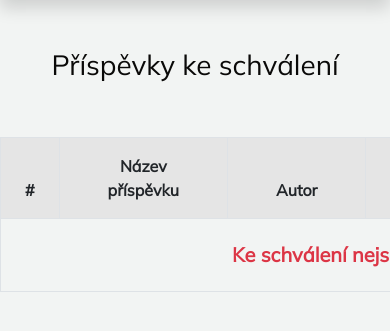
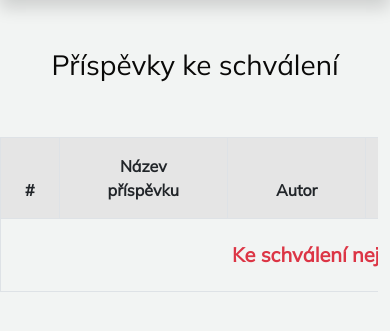
Before and after one commit to Michael86868/BLOG-Symfony, a Symfony app: template templates/approval/index.html.twig in a window 390 px wide; the page is wider, and only the part inside the window is pictured. Shown: the part 90-421 px from the top of that part. Run offline with Twig, Linux system fonts and the light colour scheme; the template is opened without the code that fills it, so the values that code supplies are empty; some libraries are stand-ins or nearby versions.

Commit message:
Edited responsive design

```diff
--- a/templates/approval/index.html.twig
+++ b/templates/approval/index.html.twig
@@ -8,7 +8,7 @@
                     <div class="col-xl-12">
                             <h1 class="text-center">Příspěvky ke schválení</h1>
                     </div>
-                    <div class="row row-cols-1 row-cols-lg-3 g-4 px-6">
+                    <div class="row row-cols-1 row-cols-lg-3 g-4 px-6 table-responsive">
                         <table class="table table-bordered">
                             <thead>
                             <tr class="text-center">
--- a/templates/post/index.html.twig
+++ b/templates/post/index.html.twig
@@ -19,7 +19,7 @@
                     </label>
                 {% endfor %}
             </div>
-            <div class="row row-cols-1 row-cols-lg-3 g-4 px-6">
+            <div class="row row-cols-1 row-cols-lg-3 g-4 pe-0">
                 {% for post in posts %}
                 <div class="col">
                     <div class="card h-100 shadow">
```
